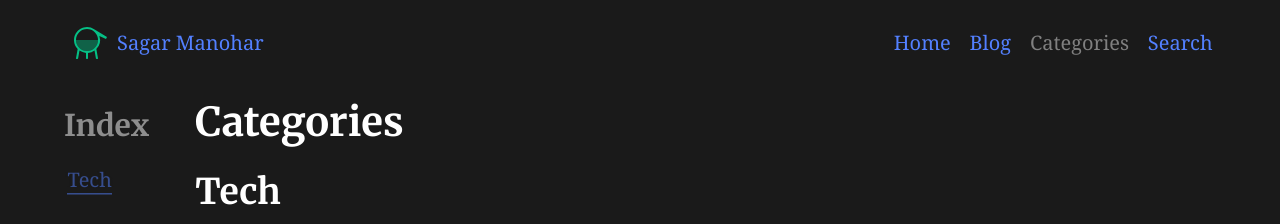
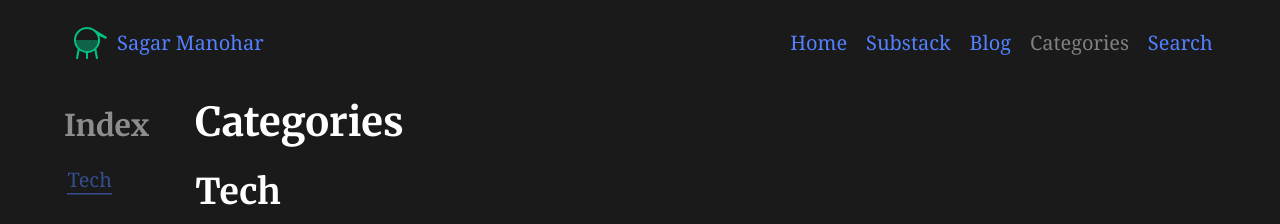
Before and after one commit to code247/code247.github.io, a Jekyll site: the page built from categories.md, in a window 1280 px wide. Shown: the top 224 px of the page. Built offline with Jekyll 4.4.1, drawn with Linux system fonts in a browser that asks for light colours.

Commit message:
Add substack link

```diff
--- a/_config.yml
+++ b/_config.yml
@@ -105,6 +105,8 @@ favicons: # Favicons are also used in the manifest file. Syntax is 'size: path'
 navigation_header:
 - title: Home
   url: /
+- title: Substack
+  url: "https://sagarerr.substack.com"
 - title: Blog
   url: /blog/
 - title: Categories
```
Also changed, not shown: index.md (+1 -1 lines).
